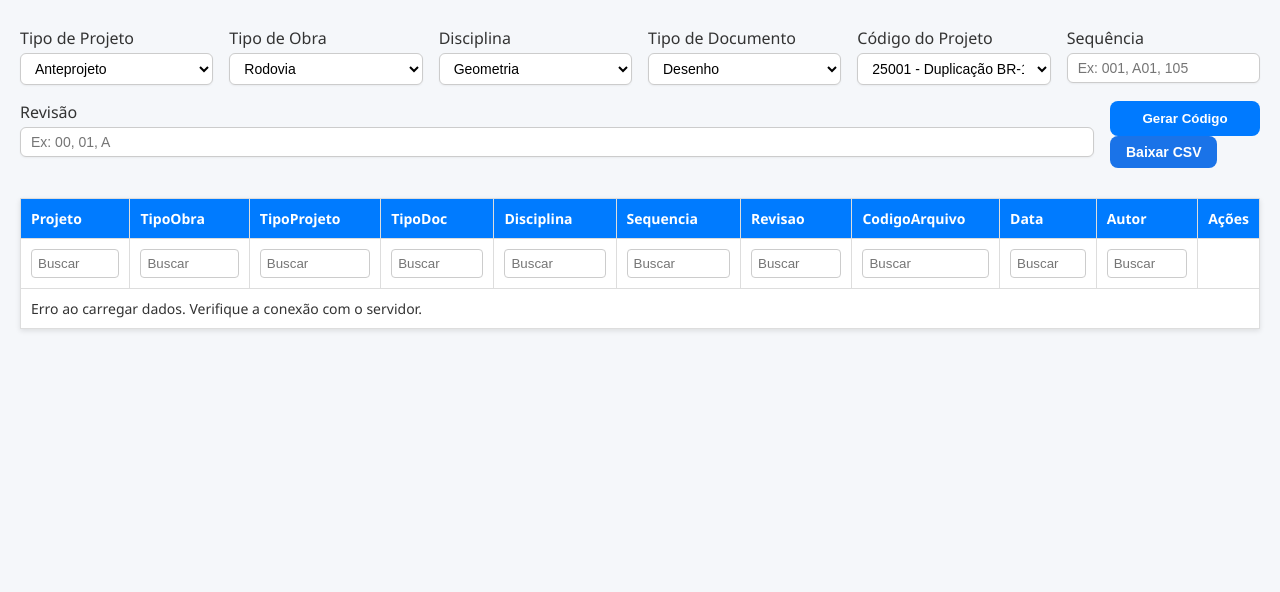
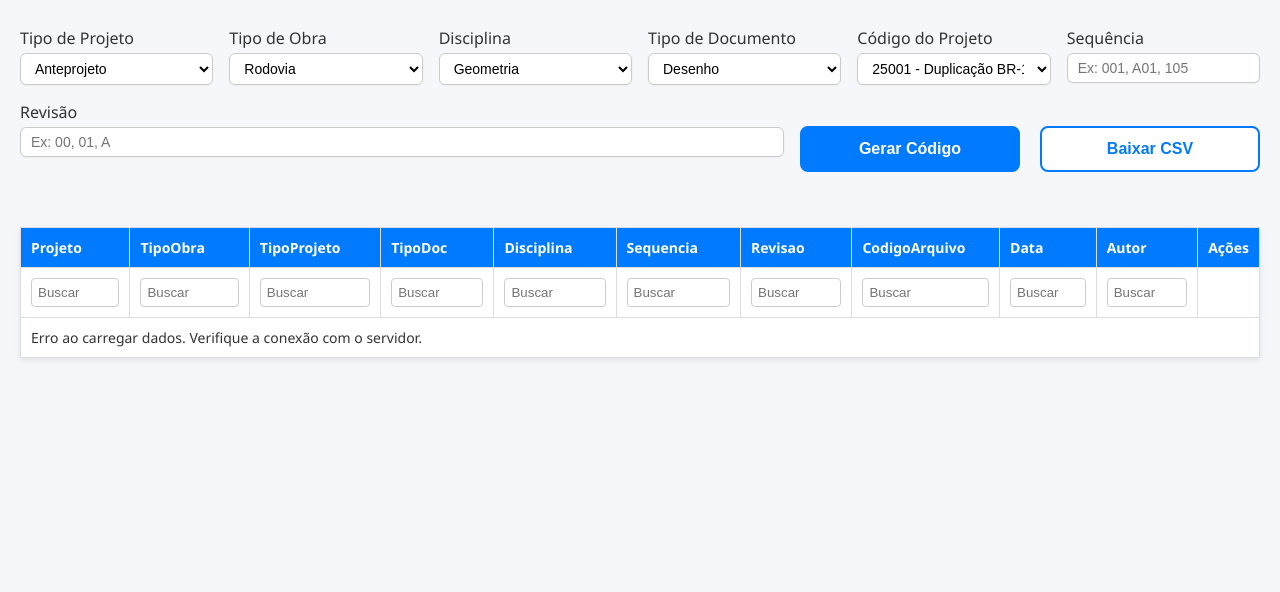
Before and after one commit to Gustavo12345-12345/ModulusDocsFinal, a website: page index.html in a window 1280 px wide. Shown: the part 136-728 px from the top of the page. Drawn offline with Linux system fonts and the light colour scheme; no server answers.

Commit message:
index.html

```diff
--- a/index.html
+++ b/index.html
@@ -8,46 +8,48 @@
   <script src="https://cdnjs.cloudflare.com/ajax/libs/xlsx/0.18.5/xlsx.full.min.js"></script>
 
 <style>
-    .filtro-global {
-      text-align: center;
-      margin-bottom: 20px;
+    /* Novo container para alinhar os botões na mesma linha */
+    .botoes-acao-container {
+      display: flex;
+      justify-content: center; /* Centraliza os botões na página */
+      align-items: center;
+      gap: 20px; /* Espaço entre os botões */
+      margin: 25px 0; /* Espaço vertical acima e abaixo dos botões */
     }
 
-    #btnExportarCSV {
-      background-color: #1a73e8;
-      color: white;
-      border: none;
-      padding: 8px 16px;
-      border-radius: 8px;
-      font-weight: 600;
-      font-size: 14px;
+    /* Estilo BASE para AMBOS os botões (garante o mesmo tamanho e formato) */
+    #btnGerar, #btnExportarCSV {
+      width: 220px; /* Largura fixa para garantir o mesmo tamanho */
+      padding: 12px 20px;
+      font-size: 16px;
+      font-weight: bold;
+      border-radius: 8px; /* Mantém o arredondamento original */
+      border: 2px solid #007aff; /* Borda padrão azul */
       cursor: pointer;
-      transition: background-color 0.3s ease;
+      transition: all 0.3s ease; /* Transição suave para todas as propriedades */
+      text-align: center;
     }
 
-    #btnExportarCSV:hover {
-      background-color: #155ab6;
-    }
-
+    /* Estilo específico para o botão GERAR (fundo azul, texto branco) */
     #btnGerar {
-      display: block;
-      width: auto;
-      min-width: 150px;
-      padding: 10px 20px;
-      margin-left: auto;
-      margin-right: auto;
-      /* Estilos visuais para consistência */
       background-color: #007aff;
       color: white;
-      border: none;
-      border-radius: 8px;
-      font-weight: bold;
-      cursor: pointer;
-      transition: background-color 0.3s ease;
     }
 
     #btnGerar:hover {
       background-color: #005fcc;
+      border-color: #005fcc;
+    }
+
+    /* Estilo específico para o botão EXPORTAR (cores OPOSTAS) */
+    #btnExportarCSV {
+      background-color: white; /* Fundo branco */
+      color: #007aff; /* Texto azul */
+    }
+
+    #btnExportarCSV:hover {
+      background-color: #007aff; /* No hover, inverte as cores */
+      color: white;
     }
   </style>
 
```
Lines whose indentation alone changed are shown as unchanged.
